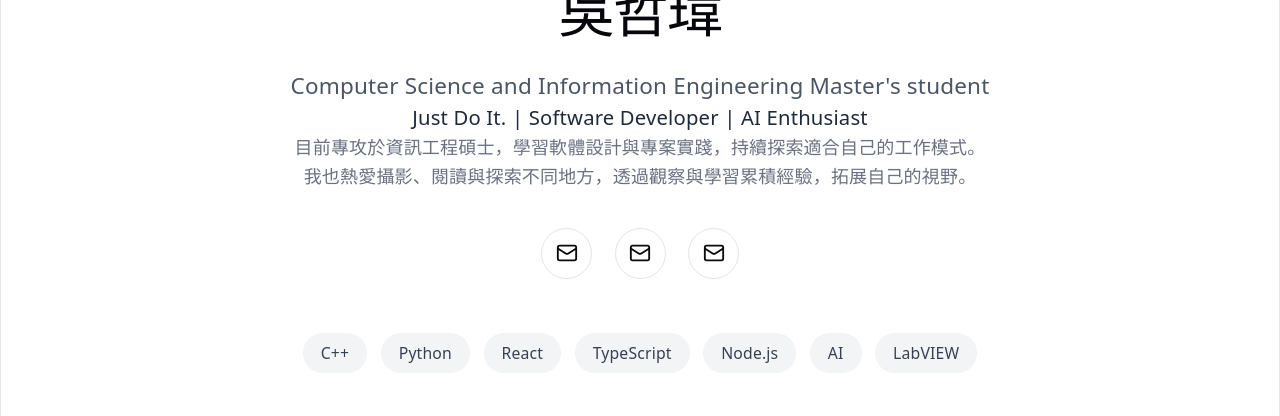
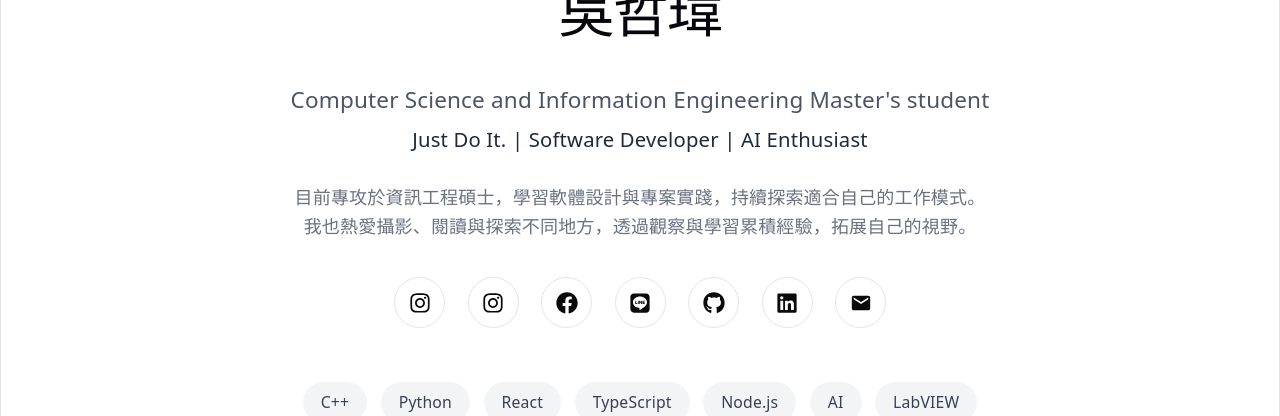
Before and after one commit to DazzleDavid/my_hub, a React (Vite) app: page /#/ in a window 1280 px wide. Shown: the part 384-800 px from the top of the page. Built offline with nearby package versions, Linux system fonts and the light colour scheme; no server answers.

Commit message:
feat: add LineModal component for LINE QR code sharing functionality

```diff
--- /dev/null
+++ b/src/components/LineModal.tsx
@@ -0,0 +1,43 @@
+import { MdClose } from "react-icons/md";
+import lineQrCode from "@/assets/images/line-qrcode.jpg";
+
+interface LineModalProps {
+  isOpen: boolean;
+  onClose: () => void;
+  accountName?: string;
+}
+
+export default function LineModal({ isOpen, onClose, accountName = "吳哲瑋(J.D.I.哲哲)" }: LineModalProps) {
+  if (!isOpen) return null;
+
+  return (
+    <div
+      className="fixed inset-0 z-50 flex items-center justify-center bg-black/50 p-4"
+      onClick={onClose}
+    >
+      <div
+        className="relative flex flex-col items-center rounded-2xl bg-white p-6 shadow-xl max-w-xs w-full"
+        onClick={(e) => e.stopPropagation()}
+      >
+        <button
+          type="button"
+          onClick={onClose}
+          className="absolute right-4 top-4 text-gray-400 hover:text-gray-600"
+        >
+          <MdClose size={24} />
+        </button>
+
+        <h2 className="text-lg font-bold text-gray-800">LINE 加好友</h2>
+        <p className="mt-1 text-sm text-gray-500">掃描 QR Code 加入好友</p>
+
+        <img
+          src={lineQrCode}
+          alt="LINE QR Code"
+          className="mt-4 h-48 w-48 object-contain rounded-lg border border-gray-100"
+        />
+
+        <p className="mt-1 text-xs text-gray-400">{accountName}</p>
+      </div>
+    </div>
+  );
+}
--- a/src/index.css
+++ b/src/index.css
@@ -161,9 +161,6 @@ h2 {
     font-size: 20px;
   }
 }
-p {
-  margin: 0;
-}
 
 code,
 .counter {
--- a/src/pages/Home.tsx
+++ b/src/pages/Home.tsx
@@ -1,202 +1,89 @@
+import { useState } from "react";
 import profile from "@/assets/images/Profile.jpg";
+import LineModal from "@/components/LineModal";
+import { FaInstagram, FaFacebook, FaGithub, FaLinkedin, FaLine } from "react-icons/fa";
+import { MdEmail } from "react-icons/md";
 
-import {
-  Mail,
-} from "lucide-react";
-
-
-const skills = [
-  "C++",
-  "Python",
-  "React",
-  "TypeScript",
-  "Node.js",
-  "AI",
-  "LabVIEW",
+const contacts = [
+  { name: "Instagram", account: "david.wu.9.9", link: "https://www.instagram.com/david.wu.9.9/", icon: FaInstagram },
+  { name: "Instagram", account: "_j.d.i.david_99", link: "https://www.instagram.com/_j.d.i.david_99/", icon: FaInstagram },
+  { name: "Facebook", account: "吳哲瑋", link: "https://www.facebook.com/wu.zhe.wei.879096/", icon: FaFacebook },
+  { name: "LINE", account: "吳哲瑋(J.D.I.哲哲)", isQrCode: true, icon: FaLine },
+  { name: "GitHub", account: "DazzleDavid", link: "https://github.com/DazzleDavid", icon: FaGithub },
+  { name: "LinkedIn", account: "LinkedIn Profile", link: "https://www.linkedin.com/in/%E5%93%B2%E7%91%8B-%E5%90%B3-b94a21427/", icon: FaLinkedin },
+  { name: "Email", account: "david700707@gmail.com", link: "mailto:david700707@gmail.com", icon: MdEmail },
 ];
 
+const skills = ["C++", "Python", "React", "TypeScript", "Node.js", "AI", "LabVIEW"];
 
 export default function Home() {
+  const [showLineModal, setShowLineModal] = useState(false);
 
   return (
-    <main
-      className="
-        mx-auto
-        flex
-        max-w-5xl
-        flex-col
-        items-center
-        px-6
-        py-20
-        text-center
-      "
-    >
+    <main className="mx-auto flex max-w-5xl flex-col items-center px-6 py-20 text-center">
+      <img src={profile} alt="profile" className="h-40 w-40 rounded-full object-cover shadow-md" />
 
+      <h1 className="mt-8 text-5xl font-bold text-gray-900">吳哲瑋</h1>
 
-      {/* 照片 */}
-      <img
-        src={profile}
-        alt="profile"
-        className="
-          h-40
-          w-40
-          rounded-full
-          object-cover
-          shadow-md
-        "
-      />
-
-
-
-      {/* 名字 */}
-      <h1
-        className="
-          mt-8
-          text-5xl
-          font-bold
-          text-gray-900
-        "
-      >
-        吳哲瑋
-      </h1>
-
-
-
-      {/* 身分 */}
-      <p
-        className="
-          mt-3
-          text-xl
-          text-gray-600
-        "
-      >
+      <p className="mt-3 text-xl text-gray-600">
         Computer Science and Information Engineering Master's student
       </p>
 
-
-
-      {/* 作用名 / 職稱 */}
-      <p
-        className="
-          mt-2
-          text-lg
-          font-medium
-          text-gray-800
-        "
-      >
+      <p className="mt-2 text-lg font-medium text-gray-800">
         Just Do It. | Software Developer | AI Enthusiast
       </p>
 
-
-
-
-      {/* 自我介紹 */}
-      <p
-        className="
-          mt-6
-          max-w-2xl
-          leading-relaxed
-          text-gray-500
-        "
-      >
+      <p className="mt-6 max-w-2xl leading-relaxed text-gray-500">
         目前專攻於資訊工程碩士，學習軟體設計與專案實踐，持續探索適合自己的工作模式。
         <br />
         我也熱愛攝影、閱讀與探索不同地方，透過觀察與學習累積經驗，拓展自己的視野。
       </p>
 
+      <div className="mt-8 flex flex-wrap justify-center gap-5">
+        {contacts.map((item) => {
+          const Icon = item.icon;
 
+          if (item.isQrCode) {
+            return (
+              <button
+                key={item.account}
+                type="button"
+                onClick={() => setShowLineModal(true)}
+                aria-label={`${item.name} ${item.account}`}
+                className="rounded-full border p-3 transition hover:bg-gray-100"
+              >
+                <Icon size={22} />
+              </button>
+            );
+          }
 
-
-      {/* 社群 */}
-      <div
-        className="
-          mt-8
-          flex
-          gap-5
-        "
-      >
-
-        <a
-          href="#"
-          className="
-            rounded-full
-            border
-            p-3
-            transition
-            hover:bg-gray-100
-          "
-        >
-          <Mail size={22}/>
-        </a>
-
-
-        <a
-          href="#"
-          className="
-            rounded-full
-            border
-            p-3
-            transition
-            hover:bg-gray-100
-          "
-        >
-          <Mail size={22}/>
-        </a>
-
-
-        <a
-          href="#"
-          className="
-            rounded-full
-            border
-            p-3
-            transition
-            hover:bg-gray-100
-          "
-        >
-          <Mail size={22}/>
-        </a>
-
-
+          return (
+            <a
+              key={item.account}
+              href={item.link}
+              target={item.link?.startsWith("mailto:") ? undefined : "_blank"}
+              rel={item.link?.startsWith("mailto:") ? undefined : "noopener noreferrer"}
+              aria-label={`${item.name} ${item.account}`}
+              className="rounded-full border p-3 transition hover:bg-gray-100"
+            >
+              <Icon size={22} />
+            </a>
+          );
+        })}
       </div>
 
-
-
-
-
-      {/* Skills */}
-      <div
-        className="
-          mt-12
-          flex
-          flex-wrap
-          justify-center
-          gap-3
-        "
-      >
-
-        {
-          skills.map((skill)=>(
-            <span
-              key={skill}
-              className="
-                rounded-full
-                bg-gray-100
-                px-4
-                py-2
-                text-sm
-                text-gray-700
-              "
-            >
-              {skill}
-            </span>
-          ))
-        }
-
+      <div className="mt-12 flex flex-wrap justify-center gap-3">
+        {skills.map((skill) => (
+          <span key={skill} className="rounded-full bg-gray-100 px-4 py-2 text-sm text-gray-700">
+            {skill}
+          </span>
+        ))}
       </div>
 
-
-
+      <LineModal
+        isOpen={showLineModal}
+        onClose={() => setShowLineModal(false)}
+      />
     </main>
   );
 }
```
Also changed, not shown: src/assets/images/line-qrcode.jpg (added).
